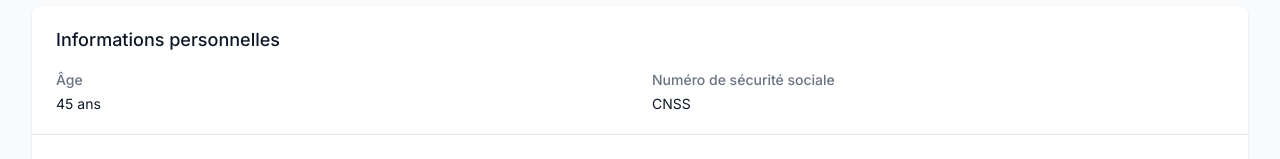
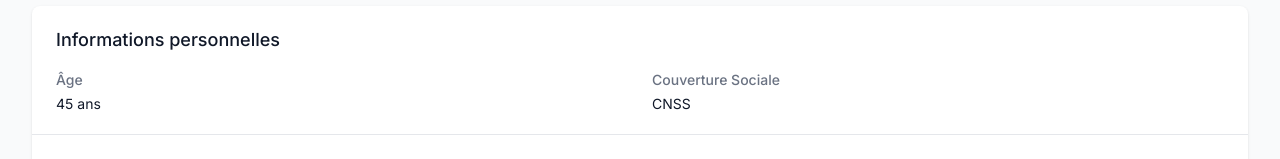
Before and after one commit to Yas246/pneumo, a Next.js app: page /patients/1 in a window 1280 px wide. Shown: the part 239-398 px from the top of the page. Built offline with nearby package versions, Linux system fonts and the light colour scheme.

Commit message:
Update page.tsx

```diff
--- a/src/app/patients/[id]/page.tsx
+++ b/src/app/patients/[id]/page.tsx
@@ -123,7 +123,7 @@ export default function PatientPage() {
                   </div>
                   <div>
                     <p className="text-sm font-medium text-gray-500 dark:text-gray-400">
-                      Numéro de sécurité sociale
+                      Couverture Sociale
                     </p>
                     <p className="mt-1 text-sm text-gray-900 dark:text-white">
                       {patient.socialSecurity}
```
